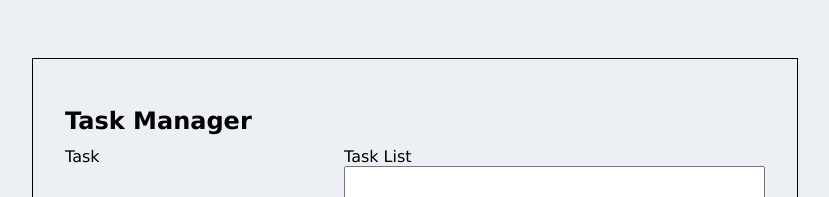
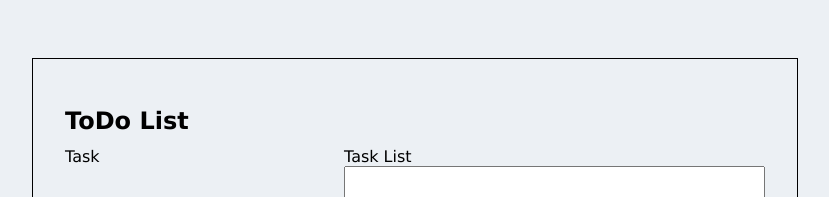
Before and after one commit to neilsatt/JSToDoList, a plain HTML site: page index.html in a window 1280 px wide. Shown: the top 197 px of the page, without its empty margins (225-1054 px from the left). Drawn offline with Linux system fonts and the light colour scheme.

Commit message:
update title

```diff
--- a/index.html
+++ b/index.html
@@ -7,7 +7,7 @@
 </head>
 <body>
   <main id="container">
-    <h1>Task Manager</h1>
+    <h1>ToDo List</h1>
     <div id="tasks">
 	    <label for="tasks">Task List</label><br>
 		<textarea id="task_list" rows="6" cols="50"></textarea>
```
